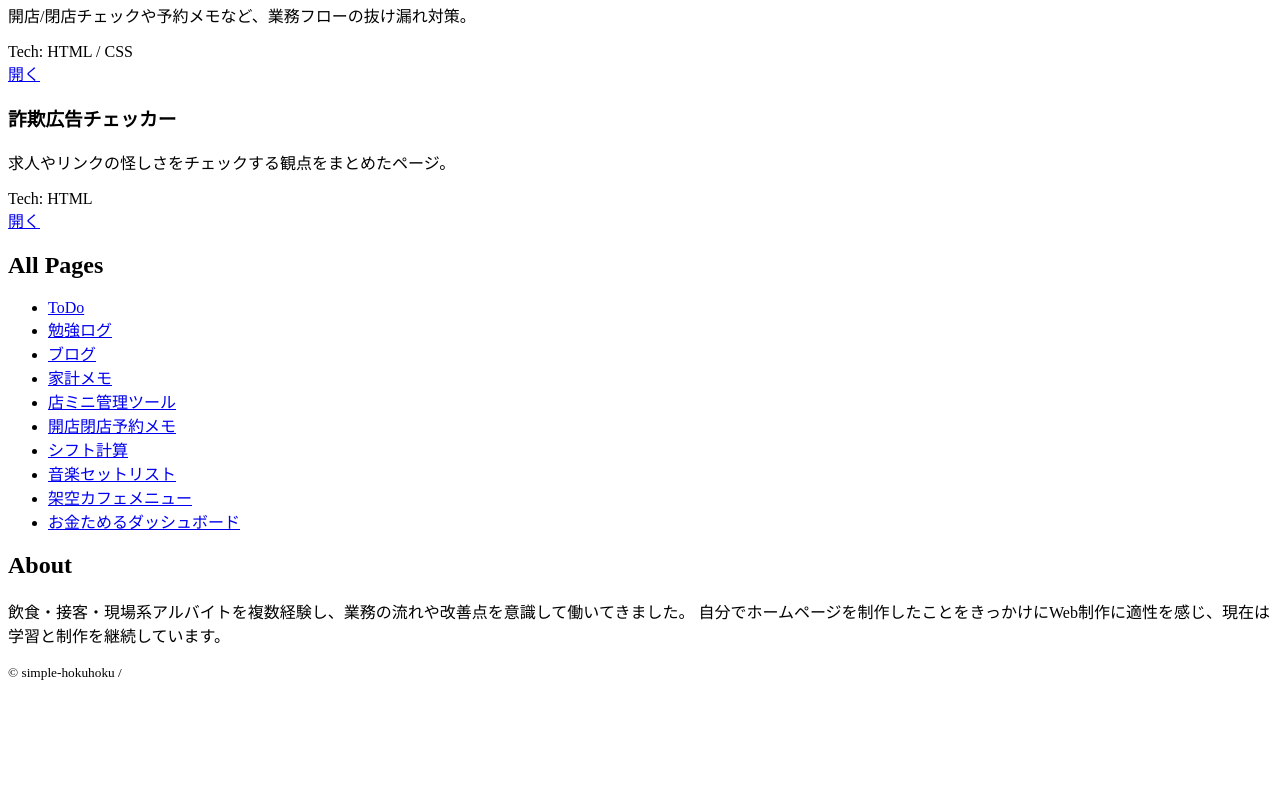
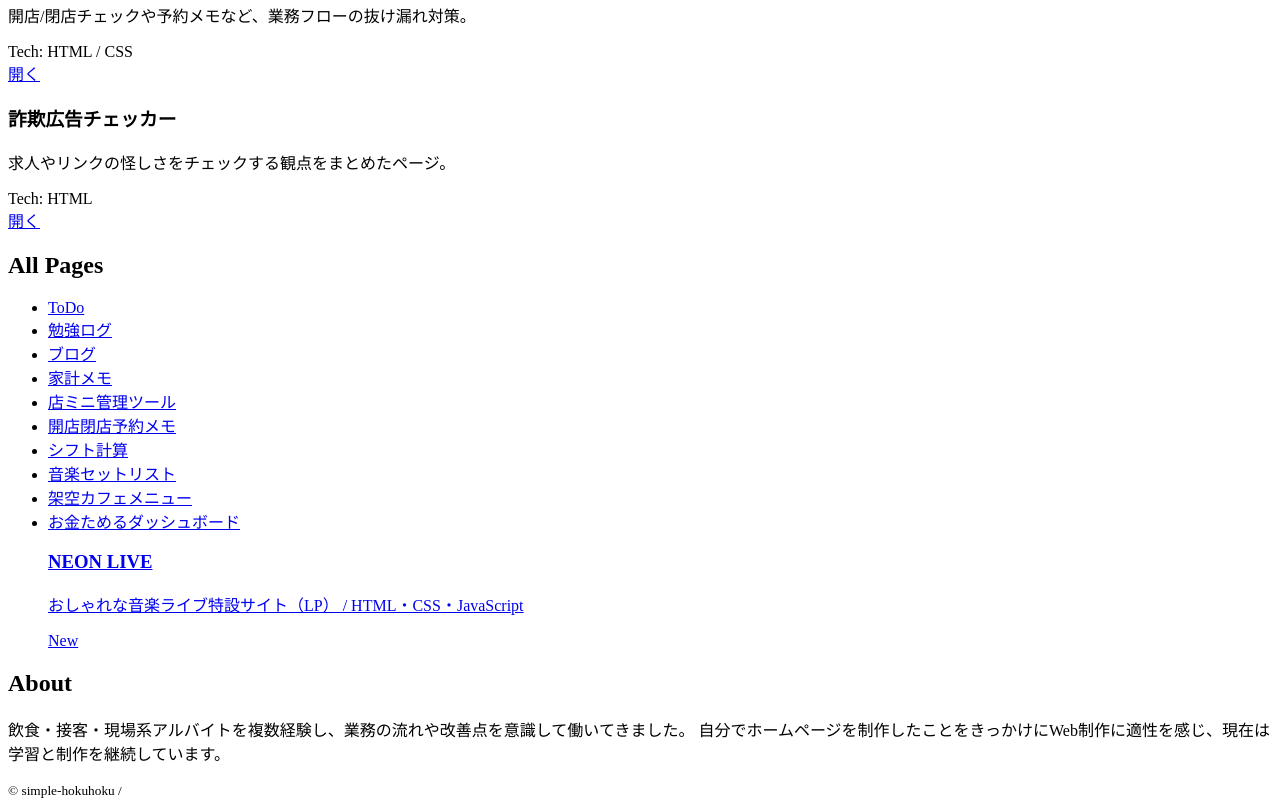
Before and after one commit to shumiengekiyou-creator/shumiengekiyou-creater.github.io, a plain HTML site: page index.html in a window 1280 px wide. Shown: the part 592-1399 px from the top of the page. Before the commit the page ends 1281 px from the top, so only its background shows below. Drawn offline with Linux system fonts and the light colour scheme; a script that the page names is missing.

Commit message:
Update index.html

```diff
--- a/index.html
+++ b/index.html
@@ -91,6 +91,17 @@
         <li><a href="music%20setlist.html">音楽セットリスト</a></li>
         <li><a href="menu.html">架空カフェメニュー</a></li>
         <li><a href="dash.html">お金ためるダッシュボード</a></li>
+
+        <a class="card"
+   href="https://shumiengekiyou-creater.github.io/neon-live/"
+   target="_blank"
+   rel="noopener"
+   aria-label="NEON LIVE（別タブで開く）">
+  <h3>NEON LIVE</h3>
+  <p>おしゃれな音楽ライブ特設サイト（LP） / HTML・CSS・JavaScript</p>
+  <span class="tag">New</span>
+</a>
+
       </ul>
     </section>
 
```
